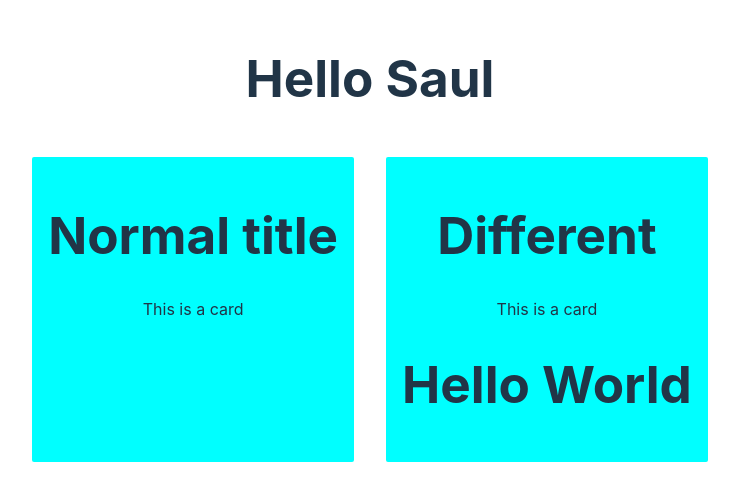
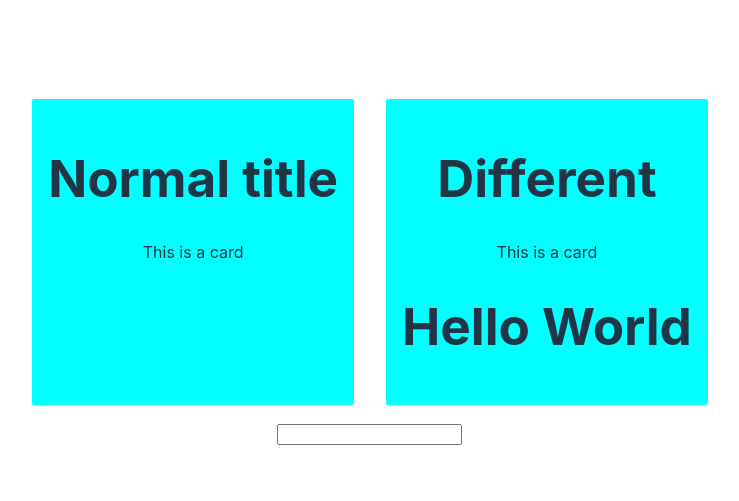
Before and after one commit to chipwayambokomas/Svelte_Project1, a Svelte app: page / in a window 1280 px wide. Shown: the part 153-654 px from the top of the page, without its empty margins (270-1009 px from the left). Built offline with nearby package versions, Linux system fonts and the light colour scheme.

Commit message:
Binding input values

```diff
--- a/src/App.svelte
+++ b/src/App.svelte
@@ -2,9 +2,10 @@
   import Card from "./lib/Card.svelte"
   let name = "Saul"
   let title = "My name"
+  let titleNew = ""
 </script>
 
-<h1 title={title}>Hello {name}</h1>
+<h1 title={title}>{titleNew}</h1>
 
 <div class="div1">
   <Card/>
@@ -12,7 +13,7 @@
   <h1>Hello World</h1>
 </Card>
 </div>
-
+<input type="text" bind:value={titleNew}/>
 
 <style>
 
```
